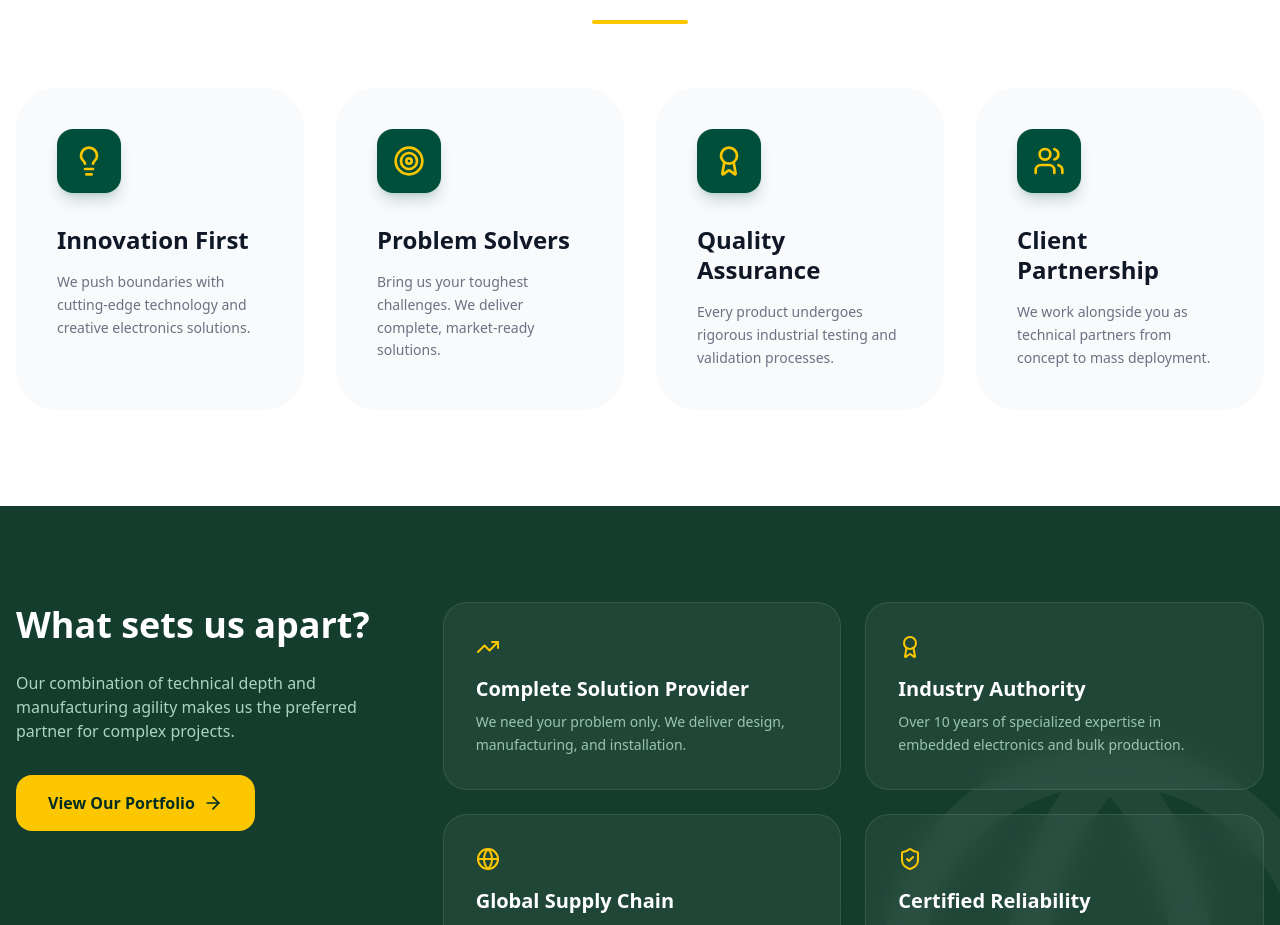
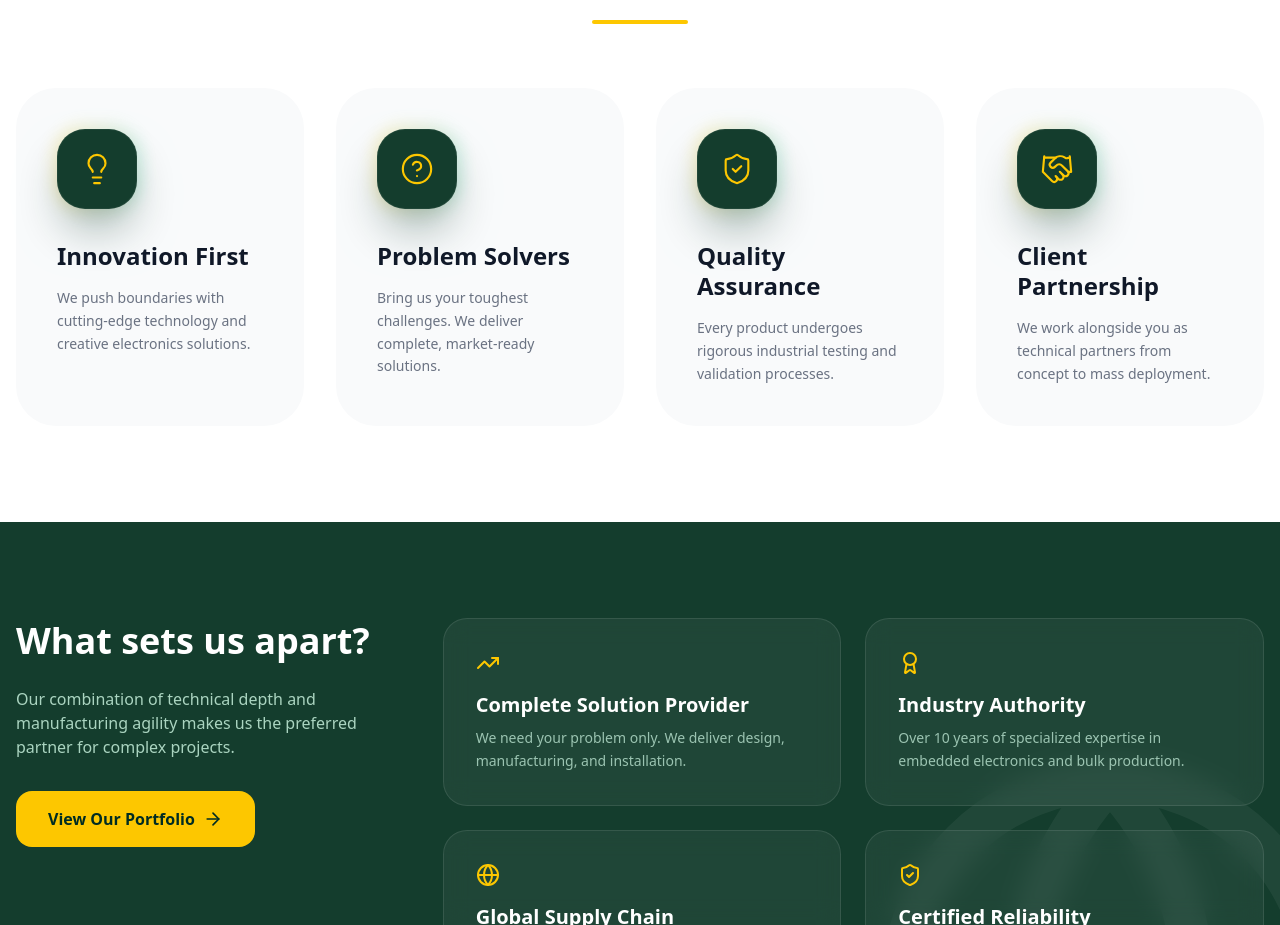
Before and after one commit to Sandaru03/IRK-Innovations-Frontend-NextJs-, a Next.js app: page /about in a window 1280 px wide. Shown: the part 1504-2429 px from the top of the page. Built offline with nearby package versions, Linux system fonts and the light colour scheme.

Commit message:
update about page code

```diff
--- a/app/about/page.jsx
+++ b/app/about/page.jsx
@@ -14,7 +14,11 @@ import {
   Target,
   ShieldCheck,
   Globe,
-  ArrowRight
+  ArrowRight,
+  Zap,
+  Puzzle,
+  Handshake,
+  CircleHelp
 } from 'lucide-react';
 
 // Counter Component for Animation
@@ -89,22 +93,22 @@ const AboutPage = () => {
 
   const values = [
     {
-      icon: <Lightbulb size={32} />,
+      icon: <Lightbulb size={34} strokeWidth={1.5} />,
       title: "Innovation First",
       description: "We push boundaries with cutting-edge technology and creative electronics solutions."
     },
     {
-      icon: <Target size={32} />,
+      icon: <CircleHelp size={34} strokeWidth={1.5} />,
       title: "Problem Solvers",
       description: "Bring us your toughest challenges. We deliver complete, market-ready solutions."
     },
     {
-      icon: <Award size={32} />,
+      icon: <ShieldCheck size={34} strokeWidth={1.5} />,
       title: "Quality Assurance",
       description: "Every product undergoes rigorous industrial testing and validation processes."
     },
     {
-      icon: <Users size={32} />,
+      icon: <Handshake size={34} strokeWidth={1.5} />,
       title: "Client Partnership",
       description: "We work alongside you as technical partners from concept to mass deployment."
     }
@@ -223,8 +227,19 @@ const AboutPage = () => {
           <div className="grid grid-cols-1 md:grid-cols-2 lg:grid-cols-4 gap-8">
             {values.map((value, i) => (
               <div key={i} className="group p-10 bg-gray-50 rounded-[40px] border border-transparent hover:border-emerald-200 hover:bg-white hover:shadow-2xl transition-all duration-500">
-                <div className="bg-emerald-900 text-yellow-400 w-16 h-16 flex items-center justify-center rounded-2xl mb-8 group-hover:rotate-12 transition-transform shadow-lg shadow-emerald-900/20">
-                  {value.icon}
+                <div className="relative w-20 h-20 mb-8">
+                  {/* Animated background glow - Premium Layer */}
+                  <div className="absolute -inset-1 bg-gradient-to-r from-yellow-400 to-emerald-500 rounded-[32px] blur opacity-20 group-hover:opacity-40 transition duration-500"></div>
+
+                  {/* Icon container */}
+                  <div className="relative w-full h-full bg-[#143d2d] text-yellow-400 flex items-center justify-center rounded-[28px] group-hover:-translate-y-2 group-hover:rotate-[12deg] group-hover:scale-110 transition-all duration-500 shadow-2xl shadow-emerald-950/50 border border-white/5">
+                    {/* Inner glass reflection */}
+                    <div className="absolute inset-0 bg-gradient-to-tr from-white/10 to-transparent rounded-[28px] opacity-0 group-hover:opacity-100 transition-opacity duration-500"></div>
+
+                    <div className="relative transform transition-transform duration-500 group-hover:scale-110 group-hover:-rotate-[12deg]">
+                      {value.icon}
+                    </div>
+                  </div>
                 </div>
                 <h3 className="text-2xl font-black text-gray-900 mb-4 leading-tight">{value.title}</h3>
                 <p className="text-gray-500 leading-relaxed text-sm">{value.description}</p>
```
